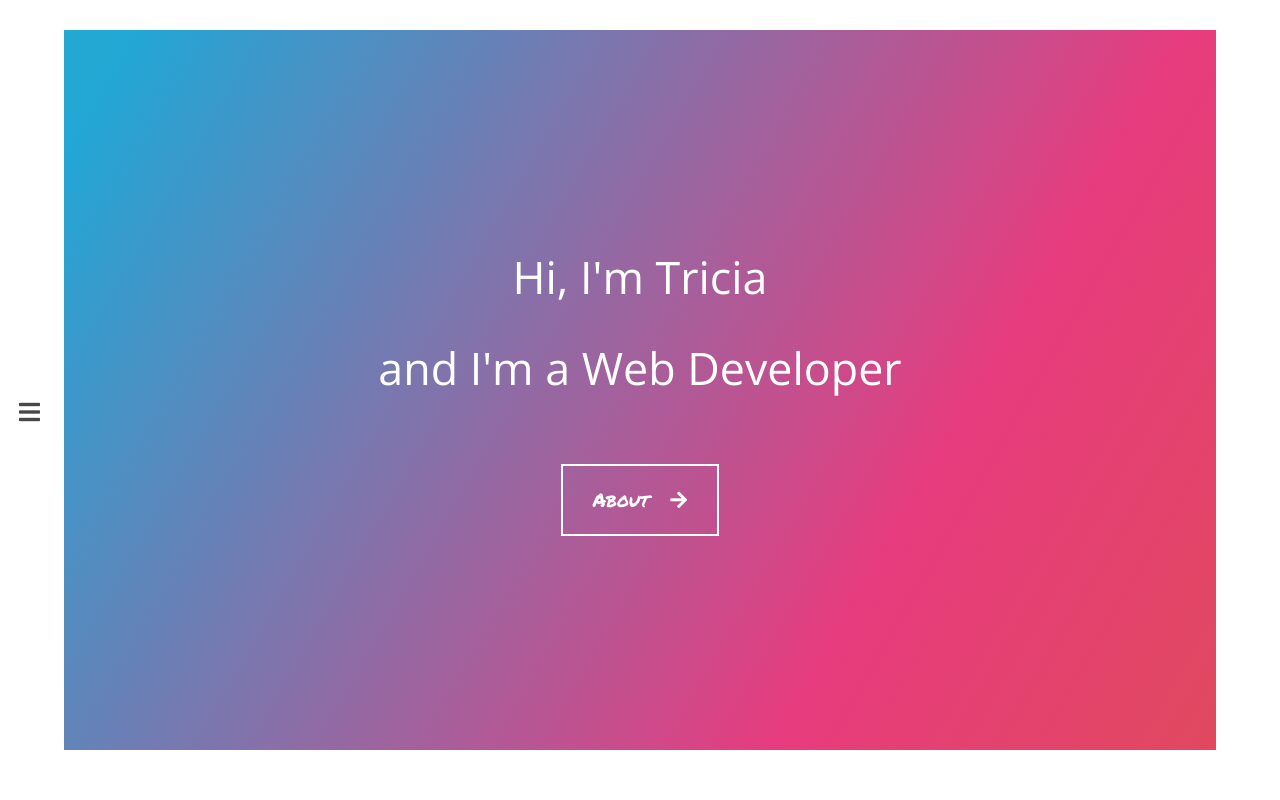
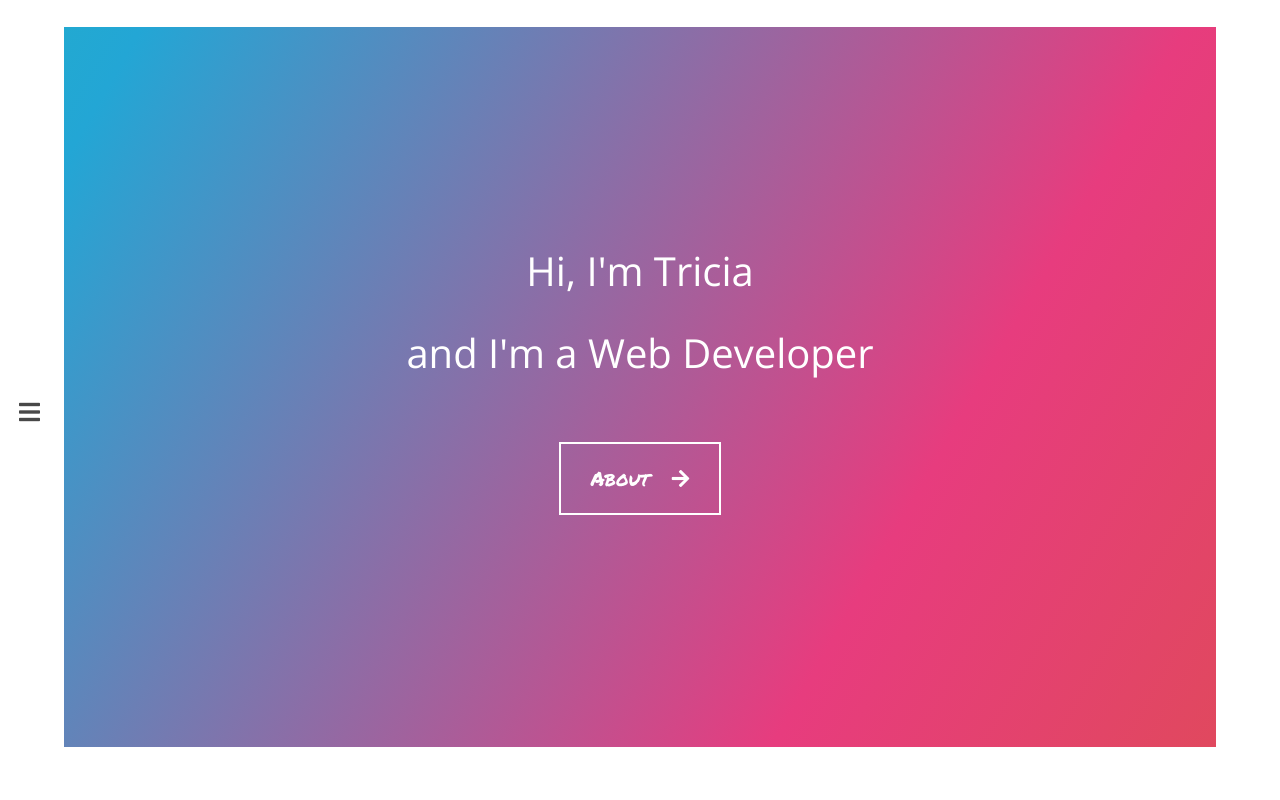
Before and after one commit to tricialeav/Portfolio, a React (Create React App) app: page /#/ in a window 1280 px wide. Shown: the top 800 px of the page. Built offline with nearby package versions, Linux system fonts and the light colour scheme; some icons are missing.

Commit message:
Added security for external links, updated mobile font size for landing

```diff
--- a/src/components/navigation2/navigation2.js
+++ b/src/components/navigation2/navigation2.js
@@ -80,10 +80,10 @@ export default class Navigation2 extends Component {
 
 
                                 <div>
-                                    <a href='https://www.linkedin.com/in/tricia-leavitt/' target='_blank'><i className="fab fa-linkedin"></i></a>
-                                    <a href='https://github.com/tricialeav' target='_blank'><i className="fab fa-github-square"></i></a>
-                                    <a href='https://www.instagram.com/tricialeav/' target='_blank'><i className="fab fa-instagram"></i></a>
-                                    <a href="mailto:tricialeavittdevelopment@gmail.com?subject=Website Inquiry"><i className="far fa-envelope"></i></a>
+                                    <a href='https://www.linkedin.com/in/tricia-leavitt/' target='_blank' rel="noopener"><i className="fab fa-linkedin"></i></a>
+                                    <a href='https://github.com/tricialeav' target='_blank'><i className="fab fa-github-square" rel="noopener"></i></a>
+                                    <a href='https://www.instagram.com/tricialeav/' target='_blank'><i className="fab fa-instagram" rel="noopener"></i></a>
+                                    <a href="mailto:tricialeavittdevelopment@gmail.com?subject=Website Inquiry" rel="noopener"><i className="far fa-envelope"></i></a>
                                 </div>
                                 <small>&copy;Tricia Leavitt 2019</small>
                             </div>
--- a/src/views/About/About.js
+++ b/src/views/About/About.js
@@ -48,7 +48,7 @@ export default class About extends Component {
                             <div id='aboutText'>
                                 <p>I spent the first ten years of my career in the business world, where I sharpened my interpersonal communication, relationship building, and leadership skills.</p>
                                 <p>After transitioning my career in early 2018, I have worked as a Software Developer and Freelancer.</p>
-                                <p>I am also the Cofounder of <a href='https://www.meetup.com/Whiteboard-Warriors/' className='inlineLinks' target='_blank'>Whiteboard Warriors Meetup Group</a>, located in Irvine, CA. Our purpose is to provide hands-on technical interview practice to developers of all skill levels in a fun and collaborative environment.</p>
+                                <p>I am also the Cofounder of <a href='https://www.meetup.com/Whiteboard-Warriors/' className='inlineLinks' target='_blank' rel="noopener">Whiteboard Warriors Meetup Group</a>, located in Irvine, CA. Our purpose is to provide hands-on technical interview practice to developers of all skill levels in a fun and collaborative environment.</p>
                                 <p>In my free time, you will find me gardening, working on personal development projects, promoting the Meetup Group, taking pictures, and enjoying beautiful Southern California.</p>
                             </div>
                         </div>
--- a/src/views/Landing/Landing.js
+++ b/src/views/Landing/Landing.js
@@ -1,7 +1,6 @@
 import React, { Component } from 'react';
 import { Link, animateScroll as scroll } from "react-scroll";
 import './Landing.scss';
-// import About from '../About/About'
 
 export default class Landing extends Component {
   scrollToTop = () => {
--- a/src/views/Landing/Landing.scss
+++ b/src/views/Landing/Landing.scss
@@ -18,7 +18,7 @@
 		position: relative;
 		width: 100%;
 		top: 30%;
-		font-size: 3.5vw;
+		font-size: 20px;
 		animation: fade-in 1.5s ease 1;
 	}
 
@@ -34,7 +34,7 @@
 		background: transparent;
 		font-family: 'Permanent Marker', cursive;
 		font-weight: 500;
-		font-size: 1.5vw;
+		font-size: 20px;
 		color: white;
 		border: 2px solid white;
 		animation: fade-in 1.5s ease 1;
@@ -49,6 +49,19 @@
 		-webkit-animation: spin 1s forwards 1;
 		-moz-animation: spin 1s forwards 1;
 		animation: spin 1s forwards 1;
+	}
+}
+
+@media screen and (min-width: 900px) {
+	.landing {
+
+		.landingText {
+			font-size: 40px;
+		}
+
+		#learnMoreButton {
+			font-size: 20px;
+		}
 	}
 }
 
```
